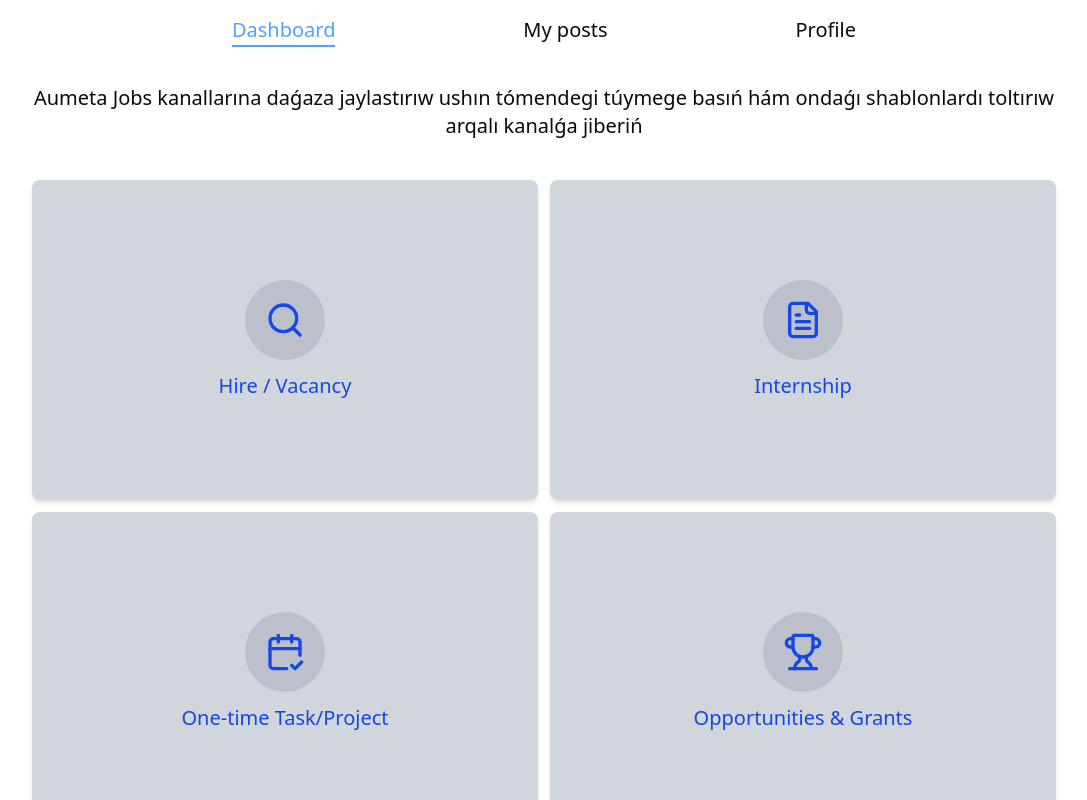
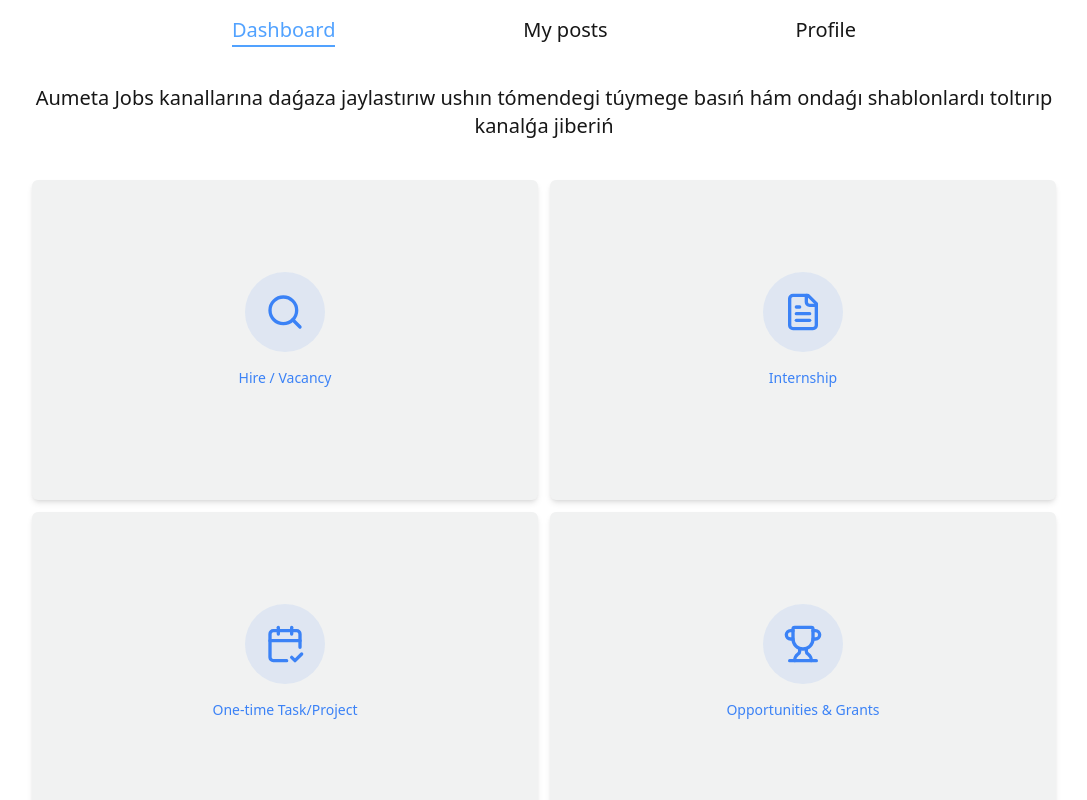
Before and after one commit to Ermuxan7/aumeta-bot, a Next.js app: page / in a window 1280 px wide. Shown: the top 800 px of the page, without its empty margins (96-1183 px from the left). Built offline with nearby package versions, Linux system fonts and the light colour scheme.

Commit message:
added dark mode

```diff
--- a/app/(pages)/vacancy/page.tsx
+++ b/app/(pages)/vacancy/page.tsx
@@ -46,6 +46,7 @@ const Vacancy = () => {
           legend="Mekeme"
           type="text"
           placeholder="Bizler Group, ООО Ромашка, Delivery Express h.t.b"
+          registration={register("mekeme")}
         />
         <FormInput
           legend="Mánzil"
@@ -103,10 +104,11 @@ const Vacancy = () => {
           legend="Qosımsha"
           as="textarea"
           placeholder="Bonuslar, shárayatlar h.t.b qolaylıqlar"
+          registration={register("qosimsha")}
         />
         <button
           type="submit"
-          className="px-4 py-2 fles justify-end w-full bg-blue-500 text-white rounded-lg hover:bg-blue-600 transition"
+          className="px-4 py-2 flex justify-center items-center w-full bg-primary text-white rounded-lg hover:bg-blue-600 transition-all"
         >
           Jiberiw
         </button>
--- a/app/components/tab-bar/TabBar.tsx
+++ b/app/components/tab-bar/TabBar.tsx
@@ -12,7 +12,7 @@ const tabs = [
 const TabBar = () => {
   const pathName = usePathname();
   return (
-    <nav className="fixed top-0 left-0 z-10 bg-white flex items-center justify-around gap-3 w-full py-4 px-6 md:px-20 lg:px-40 xl:px-60">
+    <nav className="fixed top-0 left-0 z-10 bg-background flex items-center justify-around gap-3 w-full py-4 px-6 md:px-20 lg:px-40 xl:px-60">
       {tabs.map((tab, index) => (
         <div key={index}>
           <Link
--- a/app/globals.css
+++ b/app/globals.css
@@ -1,84 +1,57 @@
 @import "tailwindcss";
-@import "tw-animate-css";
 
-@custom-variant dark (&:is(.dark *));
+:root {
+  --background: oklch(100% 0.00011 271.152);
+  --foreground: oklch(20.463% 0.00002 271.152);
+  --primary: oklch(62.31% 0.1881 259.83); /* blue-500 */
+  --primary-foreground: oklch(100% 0 0);
+  --muted: oklch(96% 0.001 270); /* slate-100 */
+  --muted-foreground: oklch(40% 0.02 270); /* slate-600 */
+
+  --tg-bg-color: var(--background);
+  --tg-text-color: var(--foreground);
+  --tg-button-color: var(--primary);
+  --tg-button-text-color: var(--primary-foreground);
+
+  --attention-bg: #fef9c3; /* bg-yellow-100 */
+  --attention-text: #eab308; /* text-yellow-500 */
+  --attention-border: #facc15;
+}
 
 @theme inline {
-  --radius-sm: calc(var(--radius) - 4px);
-  --radius-md: calc(var(--radius) - 2px);
-  --radius-lg: var(--radius);
-  --radius-xl: calc(var(--radius) + 4px);
-  --color-background: var(--background);
-  --color-foreground: var(--foreground);
-  --color-card: var(--card);
-  --color-card-foreground: var(--card-foreground);
-  --color-popover: var(--popover);
-  --color-popover-foreground: var(--popover-foreground);
-  --color-primary: var(--primary);
-  --color-primary-foreground: var(--primary-foreground);
-  --color-secondary: var(--secondary);
-  --color-secondary-foreground: var(--secondary-foreground);
+  --color-background: var(--tg-bg-color);
+  --color-foreground: var(--tg-text-color);
+  --color-primary: var(--tg-button-color);
+  --color-primary-foreground: var(--tg-button-text-color);
+
   --color-muted: var(--muted);
   --color-muted-foreground: var(--muted-foreground);
-  --color-accent: var(--accent);
-  --color-accent-foreground: var(--accent-foreground);
-  --color-destructive: var(--destructive);
-  --color-border: var(--border);
-  --color-input: var(--input);
-  --color-ring: var(--ring);
 
-}
+  --color-attention-bg: var(--attention-bg);
+  --color-attention-text: var(--attention-text);
+  --color-attention-border: var(--attention-border);
 
-:root {
-  --radius: 0.625rem;
-  --background: oklch(1 0 0);
-  --foreground: oklch(0.145 0 0);
-  --card: oklch(1 0 0);
-  --card-foreground: oklch(0.145 0 0);
-  --popover: oklch(1 0 0);
-  --popover-foreground: oklch(0.145 0 0);
-  --primary: oklch(0.205 0 0);
-  --primary-foreground: oklch(0.985 0 0);
-  --secondary: oklch(0.97 0 0);
-  --secondary-foreground: oklch(0.205 0 0);
-  --muted: oklch(0.97 0 0);
-  --muted-foreground: oklch(0.556 0 0);
-  --accent: oklch(0.97 0 0);
-  --accent-foreground: oklch(0.205 0 0);
-  --destructive: oklch(0.577 0.245 27.325);
-  --border: oklch(0.922 0 0);
-  --input: oklch(0.922 0 0);
-  --ring: oklch(0.708 0 0);
-
+  --font-sans: var(--font-geist-sans);
+  --font-mono: var(--font-geist-mono);
 }
 
 .dark {
-  --background: oklch(35.06% 0.15908 274.087);
-  --foreground: oklch(0.985 0 0);
-  --card: oklch(0.205 0 0);
-  --card-foreground: oklch(0.985 0 0);
-  --popover: oklch(0.205 0 0);
-  --popover-foreground: oklch(0.985 0 0);
-  --primary: oklch(0.922 0 0);
-  --primary-foreground: oklch(0.205 0 0);
-  --secondary: oklch(0.269 0 0);
-  --secondary-foreground: oklch(0.985 0 0);
-  --muted: oklch(0.269 0 0);
-  --muted-foreground: oklch(0.708 0 0);
-  --accent: oklch(0.269 0 0);
-  --accent-foreground: oklch(0.985 0 0);
-  --destructive: oklch(0.704 0.191 22.216);
-  --border: oklch(1 0 0 / 10%);
-  --input: oklch(1 0 0 / 15%);
-  --ring: oklch(0.556 0 0);
+  --background: oklch(14.479% 0.00002 271.152);
+  --foreground: oklch(94.611% 0.00011 271.152);
+  --primary: oklch(62.31% 0.1881 259.83); /* blue-500 */
+  --primary-foreground: oklch(20.768% 0.03985 265.767);
 
+  --muted: oklch(27.95% 0.03688 260.049); /* slate-800 */
+  --muted-foreground: oklch(71.068% 0.0352 256.828); /* slate-400 */
+
+  --attention-bg: #422006; /* bg-yellow-900 */
+  --attention-text: #facc15; /* text-yellow-400 */
+  --attention-border: #fcd34d;
 }
 
-@layer base {
-  * {
-    @apply border-border outline-ring/50;
-  }
-  body {
-    @apply bg-background text-foreground;
-  }
+body {
+  background: var(--color-background);
+  color: var(--color-foreground);
+  font-family: var(--font-sans);
+  -webkit-font-smoothing: antialiased;
 }
--- a/app/layout.tsx
+++ b/app/layout.tsx
@@ -2,6 +2,7 @@ import type { Metadata } from "next";
 import { Geist, Geist_Mono } from "next/font/google";
 import "./globals.css";
 import TabBar from "./components/tab-bar/TabBar";
+import ThemeProvider from "./providers/ThemeProvider";
 
 const geistSans = Geist({
   variable: "--font-geist-sans",
@@ -24,8 +25,9 @@ export default function RootLayout({
   children: React.ReactNode;
 }>) {
   return (
-    <html lang="en">
-      <body className={`${geistSans.variable} ${geistMono.variable}`}>
+    <html lang="en" className="">
+      <body className={`${geistSans.variable} ${geistMono.variable} `}>
+        <ThemeProvider />
         <TabBar />
         <div className="mt-18">{children}</div>
       </body>
--- a/app/page.tsx
+++ b/app/page.tsx
@@ -1,65 +1,65 @@
 import { CalendarCheck2, FileText, Search, Trophy } from "lucide-react";
+import Link from "next/link";
 
-import Link from "next/link";
+const Cards = [
+  {
+    title: "Hire / Vacancy",
+    icon: <Search className="size-8 lg:size-10" />,
+    href: "/vacancy",
+  },
+  {
+    title: "Internship",
+    icon: <FileText className="size-8 lg:size-10" />,
+    href: "/internship",
+  },
+  {
+    title: "One-time Task/Project",
+    icon: <CalendarCheck2 className="size-8 lg:size-10" />,
+    href: "/project",
+  },
+  {
+    title: "Opportunities & Grants",
+    icon: <Trophy className="size-8 lg:size-10" />,
+    href: "/opportunities",
+  },
+];
 
 export default function Home() {
   return (
-    <div className="flex justify-center items-center w-full text-white py-3 px-4 md:px-6">
+    <div className="flex justify-center items-center w-full text-background py-3 px-4 md:px-6">
       <div className="w-full max-w-5xl space-y-4">
         <h1 className="text-lg sm:text-xl text-foreground text-center mb-10">
           Aumeta Jobs kanallarına daǵaza jaylastırıw ushın tómendegi túymege
-          basıń hám ondaǵı shablonlardı toltırıw arqalı kanalǵa jiberiń
+          basıń hám ondaǵı shablonlardı toltırıp kanalǵa jiberiń
         </h1>
         <div className="grid grid-cols-2 gap-3">
-          <Link
-            href="/vacancy"
-            className="flex flex-col items-center justify-center gap-3 text-md md:text-lg lg:text-xl text-blue-700 bg-gray-300 hover:bg-gray-400/70 min-h-40 md:min-h-60 xl:min-h-80 p-2 rounded-md shadow-md transition-all duration-200 ease-in-out"
-          >
-            <div className="flex items-center justify-center bg-gray-400/40 rounded-full p-3 lg:p-5">
-              <Search className="size-8 lg:size-10" />
-            </div>
-            Hire / Vacancy
-          </Link>
-          <Link
-            href="/internship"
-            className="flex flex-col items-center justify-center gap-3 text-md md:text-lg lg:text-xl text-blue-700 bg-gray-300 hover:bg-gray-400/70 min-h-40 md:min-h-60 xl:min-h-80 p-2 rounded-md shadow-md transition-all duration-200 ease-in-out"
-          >
-            <div className="flex items-center justify-center bg-gray-400/40 rounded-full p-3 lg:p-5">
-              <FileText className="size-8 lg:size-10" />
-            </div>
-            Internship
-          </Link>
-          <Link
-            href="/project"
-            className="flex flex-col items-center justify-center gap-3 text-sm md:text-lg lg:text-xl text-blue-700 bg-gray-300 hover:bg-gray-400/70 min-h-40 md:min-h-60 xl:min-h-80 p-2 rounded-md shadow-md transition-all duration-200 ease-in-out"
-          >
-            <div className="flex items-center justify-center bg-gray-400/40 rounded-full p-3 lg:p-5">
-              <CalendarCheck2 className="size-8 lg:size-10" />
-            </div>
-            One-time Task/Project
-          </Link>
-          <Link
-            href="/opportunities"
-            className="flex flex-col items-center justify-center gap-3 text-sm md:text-lg lg:text-xl text-blue-700 bg-gray-300 hover:bg-gray-400/70 min-h-40 md:min-h-60 xl:min-h-80 p-2 rounded-md shadow-md transition-all duration-200 ease-in-out"
-          >
-            <div className="flex items-center justify-center bg-gray-400/40 rounded-full p-3 lg:p-5">
-              <Trophy className="size-8 lg:size-10" />
-            </div>
-            Opportunities & Grants
-          </Link>
+          {Cards.map((card, index) => (
+            <Link
+              key={index}
+              href={card.href}
+              className="flex flex-col items-center justify-center gap-4 text-sm md:text-lg lg:text-xl text-primary-foreground bg-muted hover:bg-muted/80 min-h-40 md:min-h-60 xl:min-h-80 p-2 rounded-md shadow-md transition-all duration-200 ease-in-out"
+            >
+              <div className="flex items-center justify-center text-primary bg-primary/10 rounded-full p-3 lg:p-5">
+                {card.icon}
+              </div>
+              <h3 className="text-primary text-sm font-medium h-10 text-center">
+                {card.title}
+              </h3>
+            </Link>
+          ))}
         </div>
-        <div className="w-full flex items-center justify-center gap-2 bg-yellow-100 rounded-md px-3 py-4 my-10 shadow-md">
+        <div className="w-full flex items-center justify-center gap-2 bg-attention-bg rounded-md px-3 py-4 my-10 shadow-md">
           <img
             src="/attention.svg"
             alt="attention"
             className="size-6 md:size-8 "
           />
-          <h2 className="text-sm sm:text-lg text-yellow-500 ">
+          <p className="text-sm sm:text-lg text-attention-text font-medium">
             Daǵazalaw ushın mámleket saylanbaǵan. Profilge ótiń → mámleket
             saylań.
-          </h2>
+          </p>
         </div>
-        <div className="text-sm sm:text-md text-gray-500 text-center my-6">
+        <div className="text-sm sm:text-md text-muted-foreground text-center my-6">
           <p>
             ❕ Daǵazalaw biypul. Aldawshılardan abaylań. <br />
             📩 Soraw hám usınıslar:{" "}
--- /dev/null
+++ b/app/providers/ThemeProvider.tsx
@@ -0,0 +1,27 @@
+"use client";
+import { useEffect } from "react";
+
+export default function ThemeProvider() {
+  useEffect(() => {
+    if (typeof window !== "undefined" && window.Telegram?.WebApp) {
+      const tg = window.Telegram.WebApp as any;
+
+      const applyTheme = () => {
+        if (tg.colorScheme === "dark") {
+          document.documentElement.classList.add("dark");
+        } else {
+          document.documentElement.classList.remove("dark");
+        }
+      };
+
+      applyTheme();
+      tg.onEvent("themeChanged", applyTheme);
+
+      return () => {
+        tg.offEvent("themeChanged", applyTheme);
+      };
+    }
+  }, []);
+
+  return null;
+}
--- a/components/ui/back-button.tsx
+++ b/components/ui/back-button.tsx
@@ -1,5 +1,5 @@
 "use client";
-import { ChevronRight } from "lucide-react";
+import { ChevronLeft } from "lucide-react";
 import { useRouter } from "next/navigation";
 import React from "react";
 
@@ -8,10 +8,10 @@ const BackButton = () => {
   return (
     <button
       onClick={() => router.back()}
-      className="flex items-center justify-center gap-1 text-lg my-4 text-gray-500 hover:text-gray-600/60"
+      className="flex items-center justify-center gap-1 text-lg my-4 text-muted-foreground hover:text-muted-foreground/80 transition-colors"
     >
+      <ChevronLeft size={18} />
       Back
-      <ChevronRight size={18} />
     </button>
   );
 };
```
Also changed, not shown: app/(pages)/my-posts/page.tsx (+15 -18 lines), app/(pages)/profile/page.tsx (+9 -35 lines), app/components/form-input/FormInput.tsx (+4 -4 lines), app/types/global.d.ts (added, +12 -0 lines).
